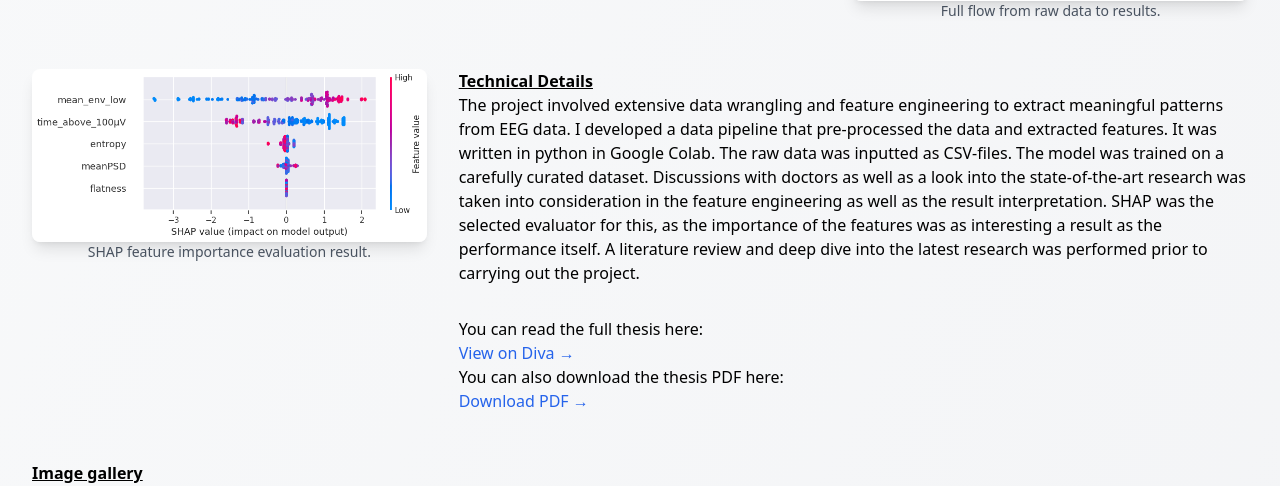
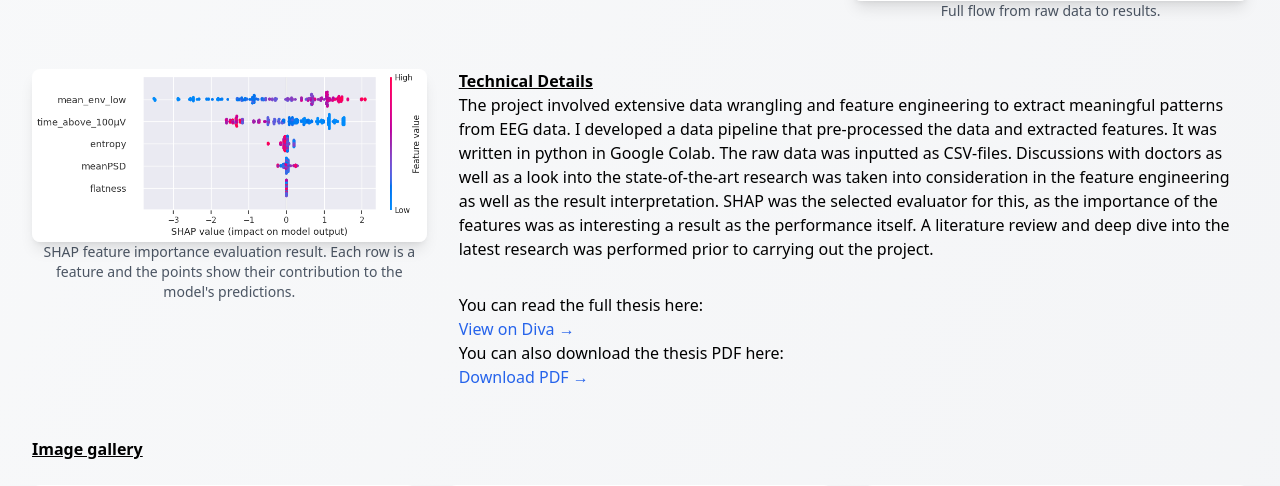
Before and after one commit to patriksn/portfolio, a Flask app: page /neonatal-brain-maturation in a window 1280 px wide; the page is wider, and only the part inside the window is pictured. Shown: the part 1346-1832 px from the top of that part. Run offline with Flask 3, Linux system fonts and the light colour scheme; some libraries are stand-ins or nearby versions.

Commit message:
Minor changes p1

```diff
--- a/portfolio_page/templates/project1.html
+++ b/portfolio_page/templates/project1.html
@@ -134,11 +134,11 @@
                  alt="Project 1 Results"
                  class="w-full h-auto rounded-lg shadow-lg zoomable"
                  onclick="toggleZoom(this)">
-            <figcaption class="text-center text-sm text-gray-600">SHAP feature importance evaluation result.</figcaption>
+            <figcaption class="text-center text-sm text-gray-600">SHAP feature importance evaluation result. Each row is a feature and the points show their contribution to the model's predictions.</figcaption>
         </div>
         <div class="md:w-2/3 prose">
             <h2 class="font-bold underline">Technical Details</h2>
-            <p>The project involved extensive data wrangling and feature engineering to extract meaningful patterns from EEG data. I developed a data pipeline that pre-processed the data and extracted features. It was written in python in Google Colab. The raw data was inputted as CSV-files. The model was trained on a carefully curated dataset. Discussions with doctors as well as a look into the state-of-the-art research was taken into consideration in the feature engineering as well as the result interpretation. SHAP was the selected evaluator for this, as the importance of the features was as interesting a result as the performance itself. A literature review and deep dive into the latest research was performed prior to carrying out the project.</p>
+            <p>The project involved extensive data wrangling and feature engineering to extract meaningful patterns from EEG data. I developed a data pipeline that pre-processed the data and extracted features. It was written in python in Google Colab. The raw data was inputted as CSV-files. Discussions with doctors as well as a look into the state-of-the-art research was taken into consideration in the feature engineering as well as the result interpretation. SHAP was the selected evaluator for this, as the importance of the features was as interesting a result as the performance itself. A literature review and deep dive into the latest research was performed prior to carrying out the project.</p>
 
             {% if project.links %}
             <div class="mt-8">
```
